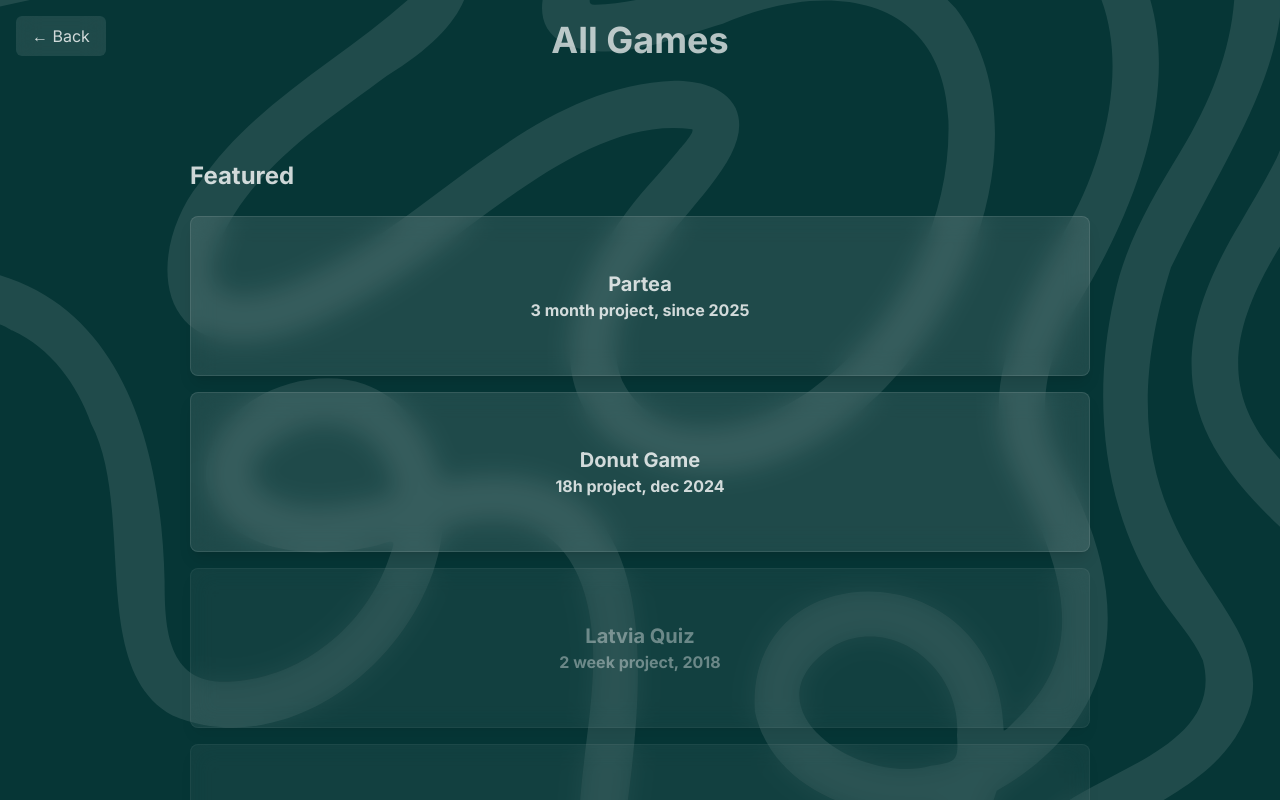
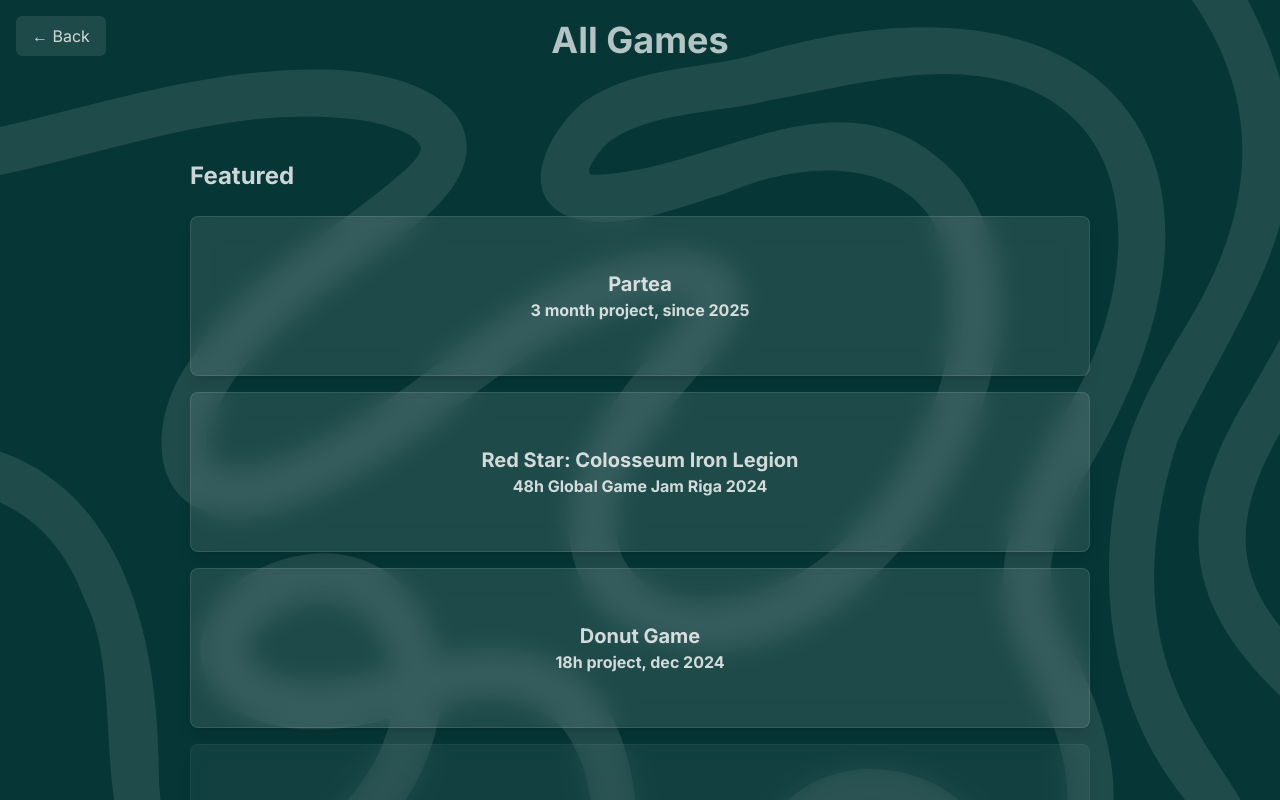
Before and after one commit to KlavsKalnins/portfolio-klavs, a Next.js app: page /games in a window 1280 px wide. Shown: the top 800 px of the page. Built offline with nearby package versions, Linux system fonts and the light colour scheme.

Commit message:
redstar colisejum

```diff
--- a/src/app/games/page.tsx
+++ b/src/app/games/page.tsx
@@ -2,6 +2,7 @@ import Link from "next/link";
 
 const games = [
   { href: "/games/partea", title: "Partea", description: "3 month project, since 2025", isEnabled: true },
+  { href: "https://youtu.be/R5VZKEHlj4U", title: "Red Star: Colosseum Iron Legion", description: "48h Global Game Jam Riga 2024", isEnabled: true },
   { href: "https://play.google.com/store/apps/details?id=com.klavs.unity.donutgame", title: "Donut Game", description: "18h project, dec 2024", isEnabled: true },
   { href: "/lietotnes/latvian", title: "Latvia Quiz", description: "2 week project, 2018", isEnabled: false },
   { href: "/games/bubblyFriends", title: "Bubbly Friends", description: "upcoming August 2026", isEnabled: false },
```
